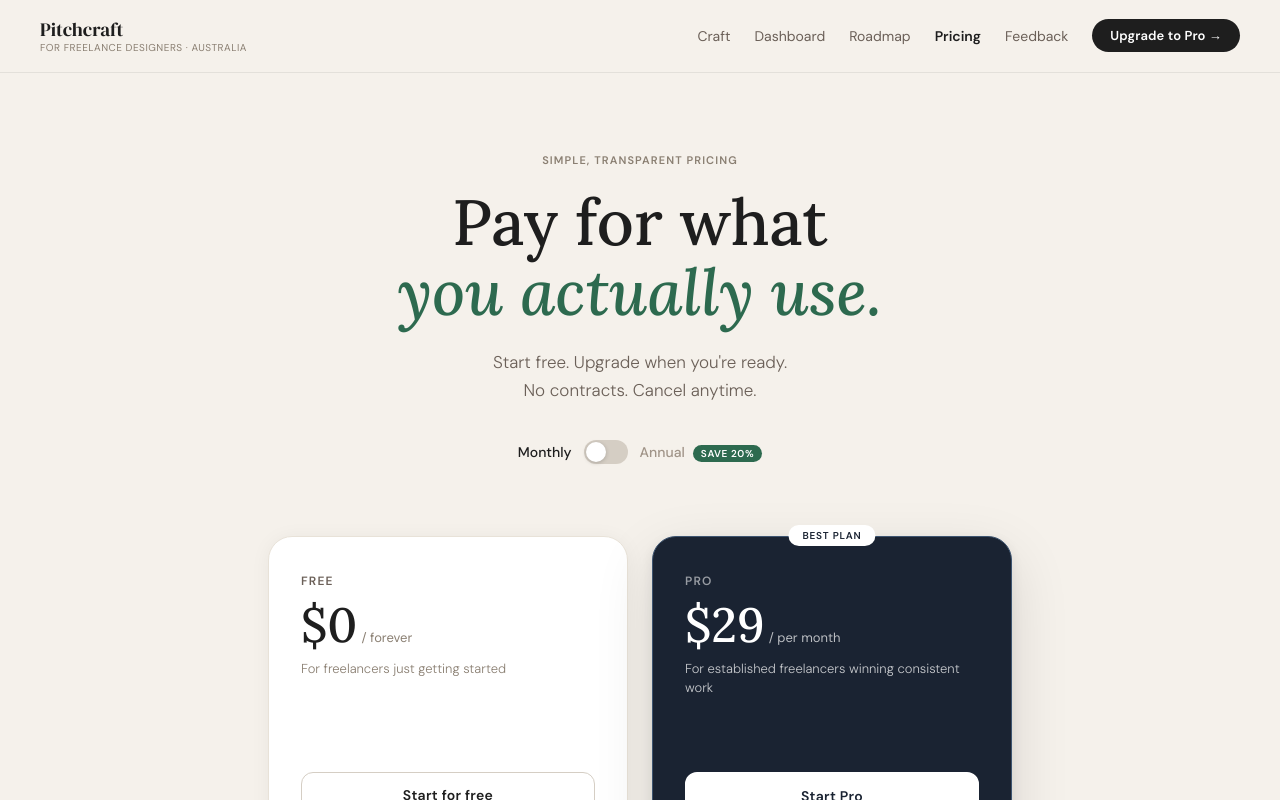
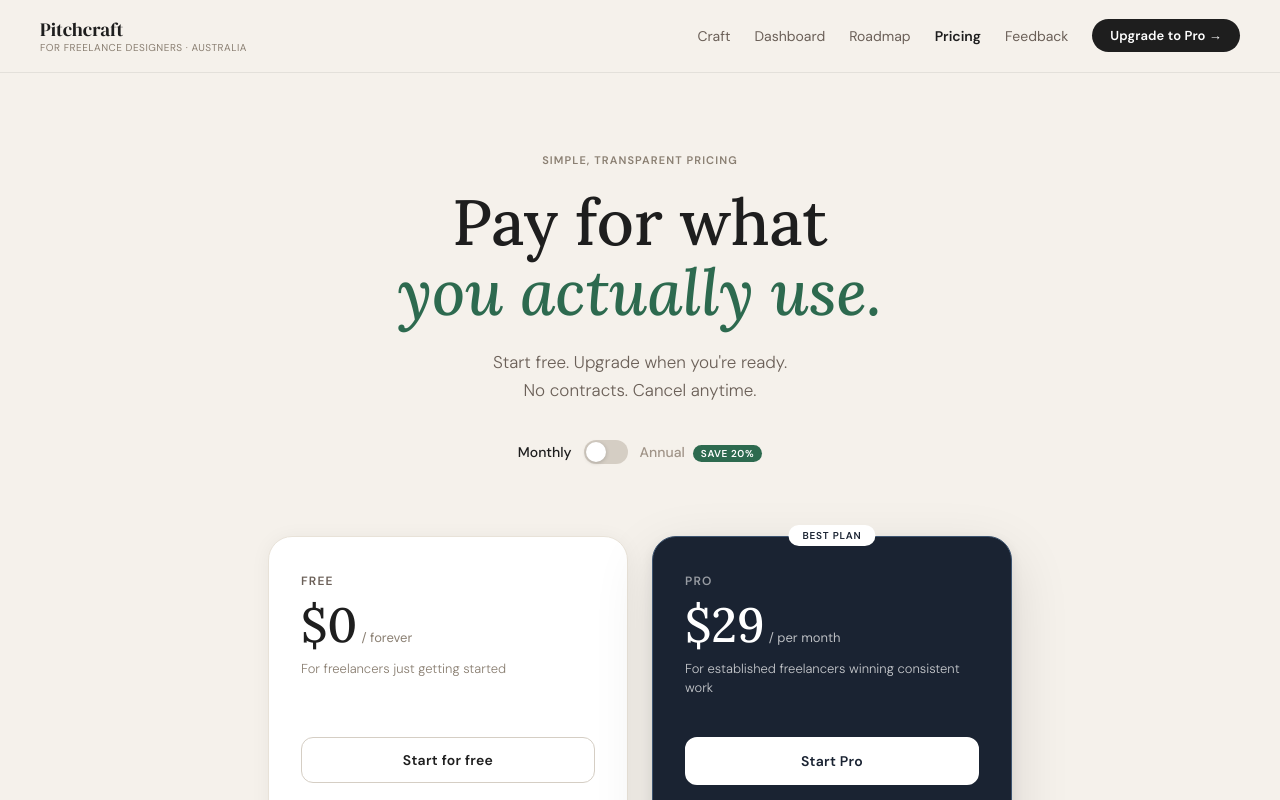
Before and after one commit to cjay44/pitchcraft, a React (Vite) app: page /pricing in a window 1280 px wide. Shown: the top 800 px of the page. Built offline with nearby package versions, Linux system fonts and the light colour scheme.

Commit message:
fix: reduce whitespace above pricing CTA buttons

```diff
--- a/src/pages/PricingPage.jsx
+++ b/src/pages/PricingPage.jsx
@@ -346,7 +346,7 @@
     whiteSpace: "nowrap",
   },
 
-  cardHeader: { marginBottom: 24, minHeight: 175 },
+  cardHeader: { marginBottom: 24, minHeight: 140 },
   tierName: {
     fontSize: 12, fontWeight: 700, letterSpacing: "0.1em",
     textTransform: "uppercase", marginBottom: 12,
```
